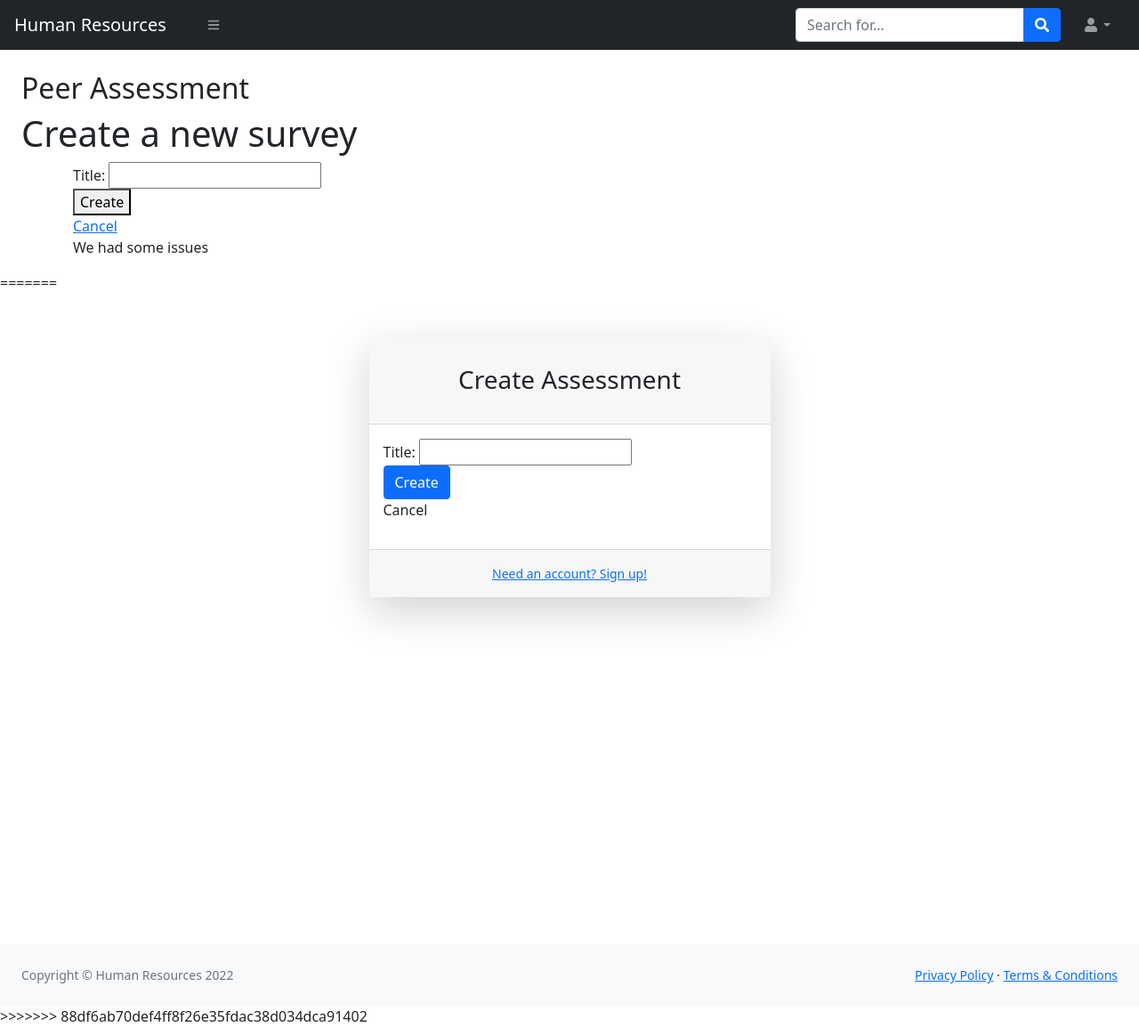
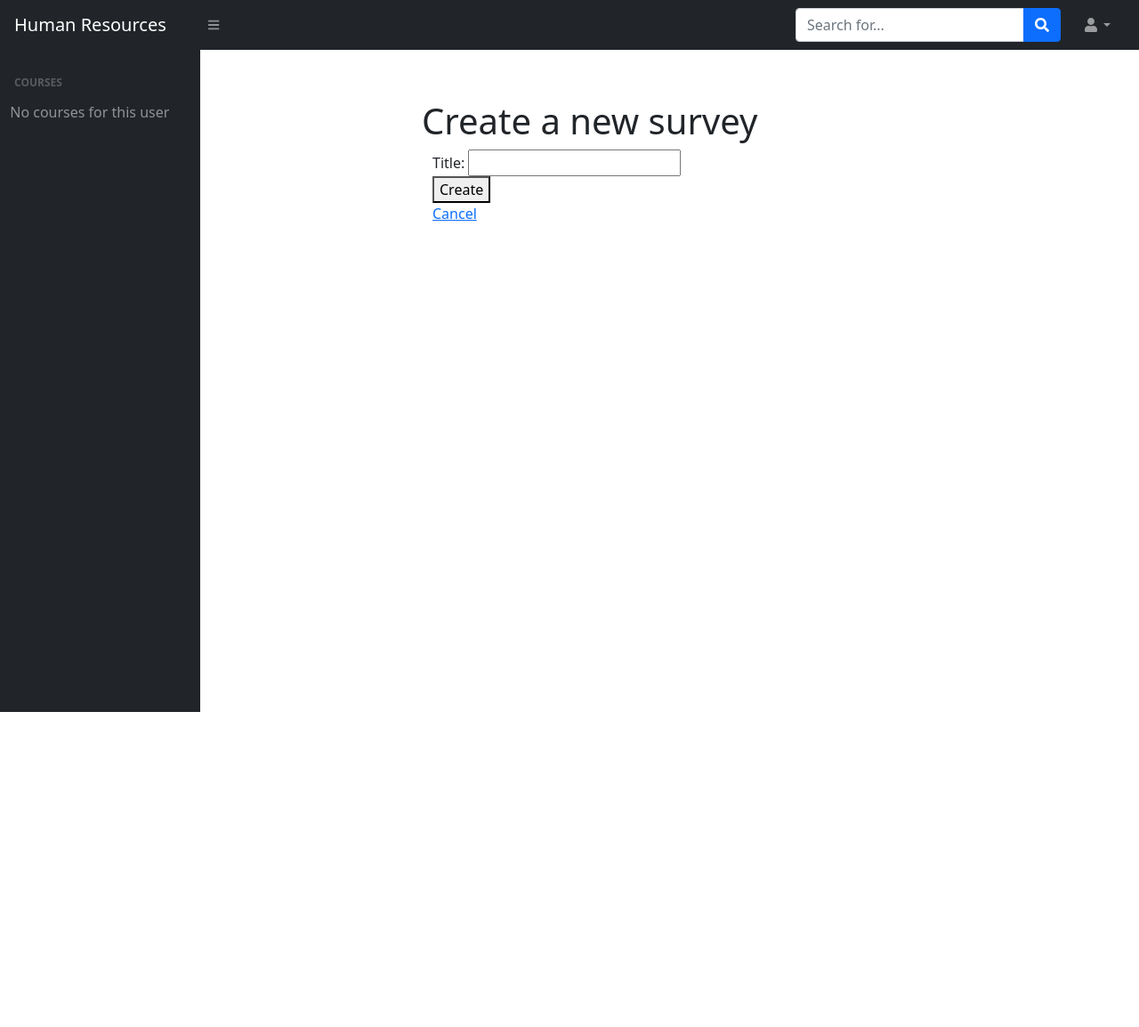
Before and after one commit to freedpanini/HR-Peer-Assessment, a Django app: page /create_assessment/ in a window 1280 px wide. Shown: the whole page at 89% size. After the commit the page ends 800 px from the top, so only its background shows below. Run offline with Django 4.2, Linux system fonts and the light colour scheme; some libraries are stand-ins or nearby versions.

Commit message:
create assessment front end

```diff
--- a/Django/assessments/templates/assessments/create_assessment.html
+++ b/Django/assessments/templates/assessments/create_assessment.html
@@ -1,10 +1,8 @@
-<<<<<<< HEAD
+{% extends "users/home.html" %}
 {% load static %}
 {% load crispy_forms_tags %}
-=======
-<h1> </h1>
-{% load static %}
->>>>>>> 88df6ab70def4ff8f26e35fdac38d034dca91402
+
+{% block core_content %}
 <!DOCTYPE html>
 <html lang="en">
     <head>
@@ -13,7 +11,6 @@
         <meta name="viewport" content="width=device-width, initial-scale=1, shrink-to-fit=no" />
         <meta name="description" content="" />
         <meta name="author" content="" />
-<<<<<<< HEAD
         <title>Peer Assessment - Student View</title>
         <link rel="stylesheet"  href="{%  static  'css/styles.css'  %}">
         <link href="https://cdn.jsdelivr.net/npm/simple-datatables@latest/dist/style.css" rel="stylesheet" />
@@ -112,7 +109,6 @@
             <div id="layoutSidenav_content">
                 <main>
                     <div class="container-fluid px-4">
-                        <h2 class="mt-4">Peer Assessment</h2>
                         <div class="ui center aligned basic very padded segment">
     <h1 class="ui header">Create a new survey</h1>
     <div class="ui container left aligned">
@@ -128,7 +124,7 @@
             <a href = "{% url 'create_assessment' %}">
                 <div class="ui button">Cancel</div>
             </a>
-            <div class="ui message error">
+            <!--<div class="ui message error">
                 <div class="header">We had some issues</div>
                 <ul class="list">
                     {% for field in form %}
@@ -140,7 +136,7 @@
                     <li>{{ error }}</li>
                     {% endfor %}
                 </ul>
-            </div>
+            </div>-->
         </form>
     </div>
 </div>
@@ -248,61 +244,6 @@
         <script src="assets/demo/chart-bar-demo.js"></script>
         <script src="https://cdn.jsdelivr.net/npm/simple-datatables@latest" crossorigin="anonymous"></script>
         <script src="js/datatables-simple-demo.js"></script>
-=======
-        <title>Login - SB Admin</title>
-        <link rel="stylesheet"  href="{%  static  'css/styles.css'  %}">
-        <script src="https://cdnjs.cloudflare.com/ajax/libs/font-awesome/5.15.3/js/all.min.js" crossorigin="anonymous"></script>
-    </head>
-    <body class="bg-primary">
-        <div id="layoutAuthentication">
-            <div id="layoutAuthentication_content">
-                <main>
-                    <div class="container">
-                        <div class="row justify-content-center">
-                            <div class="col-lg-5">
-                                <div class="card shadow-lg border-0 rounded-lg mt-5">
-                                    <div class="card-header"><h3 class="text-center font-weight-light my-4">Create Assessment</h3></div>
-                                    <div class="card-body">
-                                        <form class="ui form {% if form.errors %}error{% endif %}" method="post" novalidate>
-                                            {% csrf_token %}
-                                            {% for field in form %}
-                                            <div class="field {% if field.errors %}error{% endif %}">
-                                                <label>{{ field.label_tag }}</label>
-                                                {{ field }}
-                                            </div>
-                                            {% endfor %}
-                                            <button type="submit" class="btn btn-primary">Create</button>
-                                            <a>
-                                                <div class="ui button">Cancel</div>
-                                            </a>
-                                        </form>
-                                    </div>
-                                    <div class="card-footer text-center py-3">
-                                        <div class="small"><a href="{% url 'register' %}">Need an account? Sign up!</a></div>
-                                    </div>
-                                </div>
-                            </div>
-                        </div>
-                    </div>
-                </main>
-            </div>
-            <div id="layoutAuthentication_footer">
-                <footer class="py-4 bg-light mt-auto">
-                    <div class="container-fluid px-4">
-                        <div class="d-flex align-items-center justify-content-between small">
-                            <div class="text-muted">Copyright &copy; Human Resources 2022</div>
-                            <div>
-                                <a href="#">Privacy Policy</a>
-                                &middot;
-                                <a href="#">Terms &amp; Conditions</a>
-                            </div>
-                        </div>
-                    </div>
-                </footer>
-            </div>
-        </div>
-        <script src="https://cdn.jsdelivr.net/npm/bootstrap@5.1.3/dist/js/bootstrap.bundle.min.js" crossorigin="anonymous"></script>
-        <!-- <script src="js/scripts.js"></script> -->
->>>>>>> 88df6ab70def4ff8f26e35fdac38d034dca91402
     </body>
 </html>
+{% endblock %}
--- a/Django/assessments/templates/assessments/create_question.html
+++ b/Django/assessments/templates/assessments/create_question.html
@@ -1,4 +1,4 @@
-<h1> Test template for create_question </h1>
+
 {% load static %}
 <!DOCTYPE html>
 <html lang="en">
--- a/Django/assessments/views.py
+++ b/Django/assessments/views.py
@@ -15,7 +15,7 @@ def create_assessment(request):
             peer_assessment = form.save(commit=False)
             #peer_assessment.creator = request.user
             peer_assessment.save()
-            return redirect("home")
+            return render(request, "assessments/create_question.html", {"survey": peer_assessment, "form": form})
     else:
         form = PeerAssessmentForm()
 
```
Also changed, not shown: Django/db.sqlite3.
